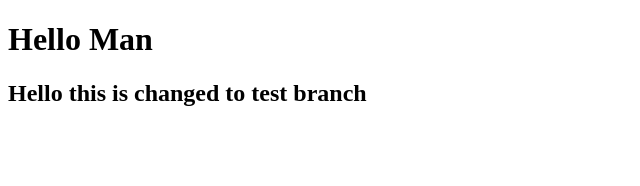
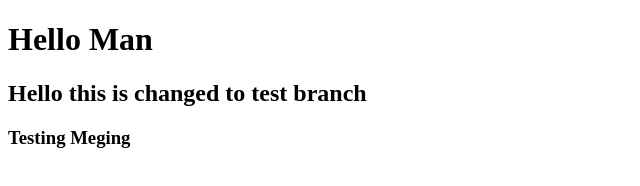
Before and after one commit to Endaweke8/BranchTest, a plain HTML site: page index.html in a window 1280 px wide. Shown: the whole page, without its empty margins (0-640 px from the left). Drawn offline with Linux system fonts and the light colour scheme.

Commit message:
After Adding Testign Merge

```diff
--- a/index.html
+++ b/index.html
@@ -8,5 +8,6 @@
 <body>
     <h1>Hello Man</h1>
     <h2>Hello this is changed to test branch</h2>
+    <h3>Testing Meging</h3>
 </body>
 </html>
```
